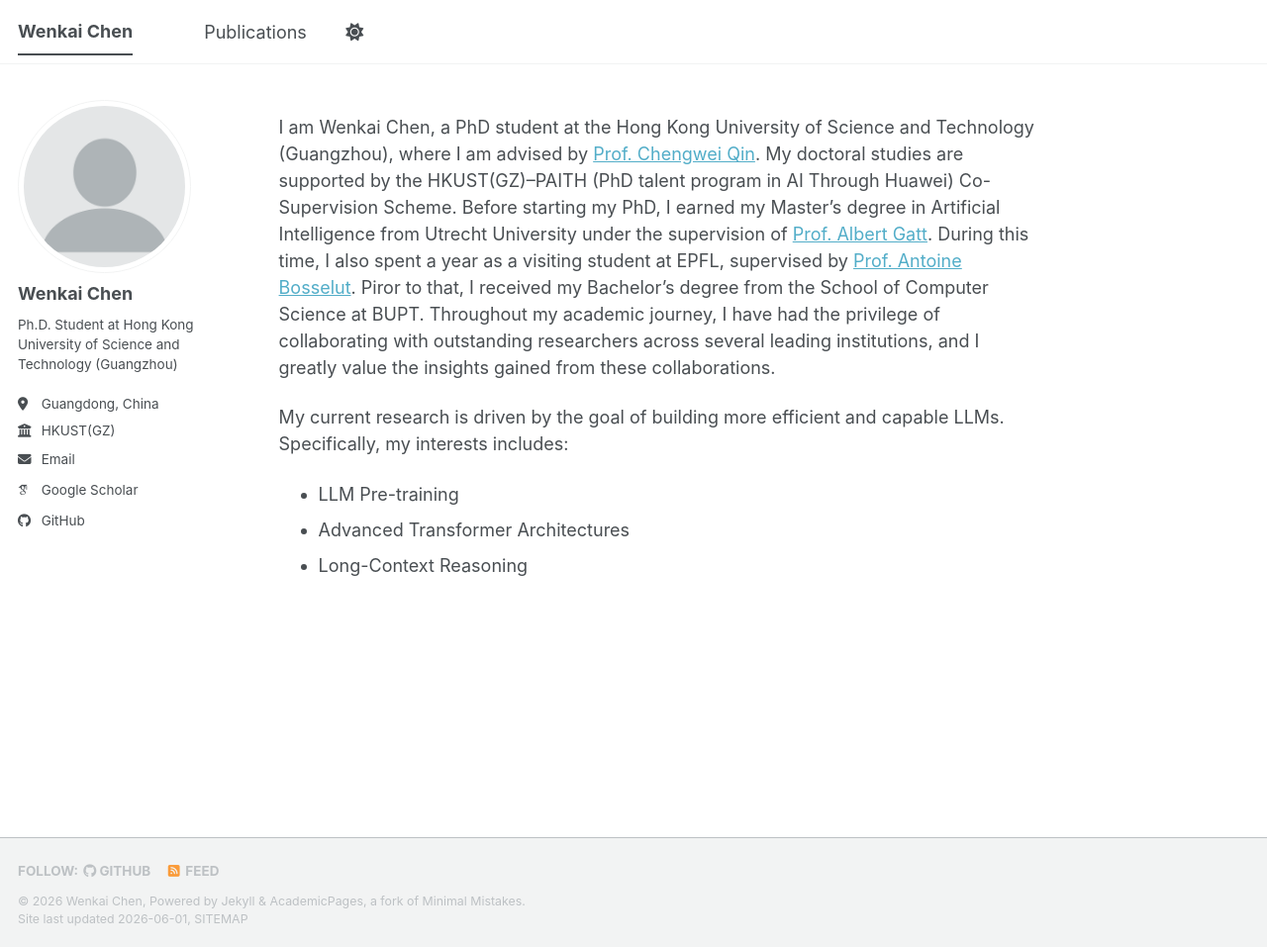
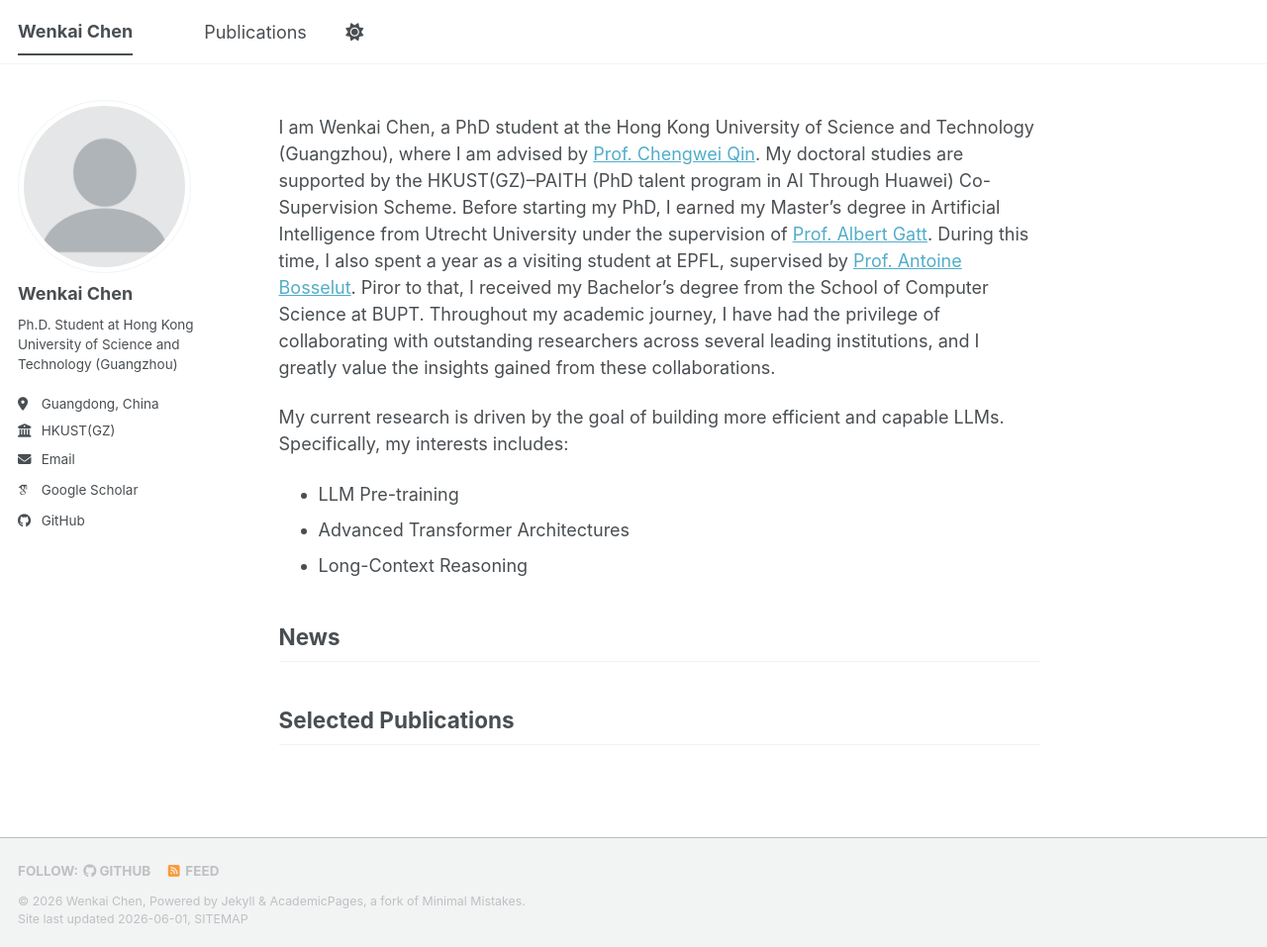
Before and after one commit to WK-Chen/WK-Chen.github.io, a Jekyll site: the page built from _pages/about.md, in a window 1280 px wide and 957 px high. Shown: the whole window at 99% size. Built offline with Jekyll 4.4.1, drawn with Linux system fonts in a browser that asks for light colours; some web fonts are replaced; a script bundle is joined from its source files by our own code; library files that are not in the unit come from our copies.

Commit message:
Update about.md

```diff
--- a/_pages/about.md
+++ b/_pages/about.md
@@ -13,3 +13,7 @@ My current research is driven by the goal of building more efficient and capable
 - LLM Pre-training
 - Advanced Transformer Architectures
 - Long-Context Reasoning
+
+## News
+
+## Selected Publications
```
